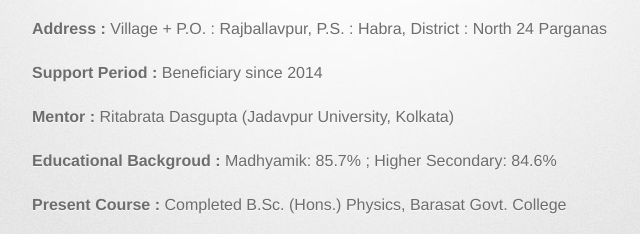
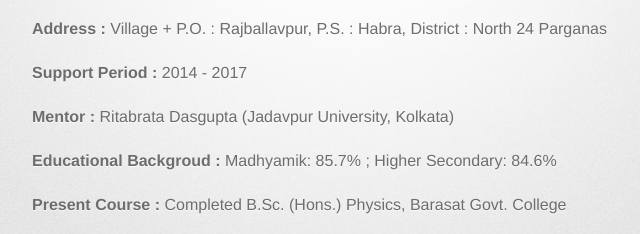
Before and after one commit to srijansujan/rajnishkundu, a plain HTML site: page index.html in a window 1280 px wide. Shown: the part 267-501 px from the top of the page, 298-938 px from the left. Drawn offline with Linux system fonts and the light colour scheme; a web font is replaced by a local one.

Commit message:
Update index.html

```diff
--- a/index.html
+++ b/index.html
@@ -35,7 +35,7 @@
 
 <p><strong>Address :</strong> Village + P.O. : Rajballavpur, P.S. : Habra, District : North 24 Parganas</p>
 
-<p><strong>Support Period :</strong> Beneficiary since 2014</p>
+<p><strong>Support Period :</strong> 2014 - 2017</p>
 
 <p><strong>Mentor :</strong> Ritabrata Dasgupta (Jadavpur University, Kolkata)</p>
 
```
